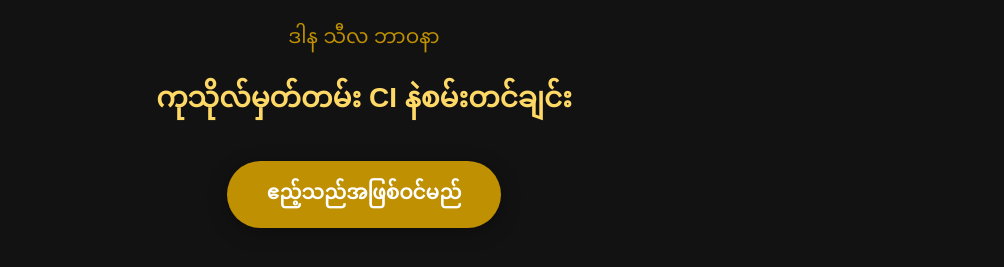
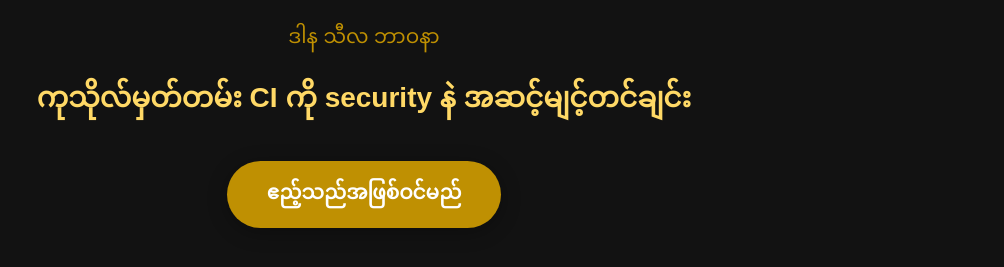
Before and after one commit to Nickey-KoNge/workflows, a plain HTML site: page index.html in a window 1280 px wide. Shown: the part 431-698 px from the top of the page, without its empty margins (276-1280 px from the left). Drawn offline with Linux system fonts and the light colour scheme; a web font is replaced by a local one.

Commit message:
update title

```diff
--- a/index.html
+++ b/index.html
@@ -19,7 +19,7 @@
       <div class="home-container">
         <img src="./img/lotus.png" class="main-logo" />
         <h4>ဒါန သီလ ဘာဝနာ</h4>
-        <h1>ကုသိုလ်မှတ်တမ်း CI နဲစမ်းတင်ချင်း</h1>
+        <h1>ကုသိုလ်မှတ်တမ်း CI ကို security နဲ အဆင့်မျင့်တင်ချင်း</h1>
         <button
           class="login-btn"
           onclick="window.location.href = 'dashboard.html'"
```
